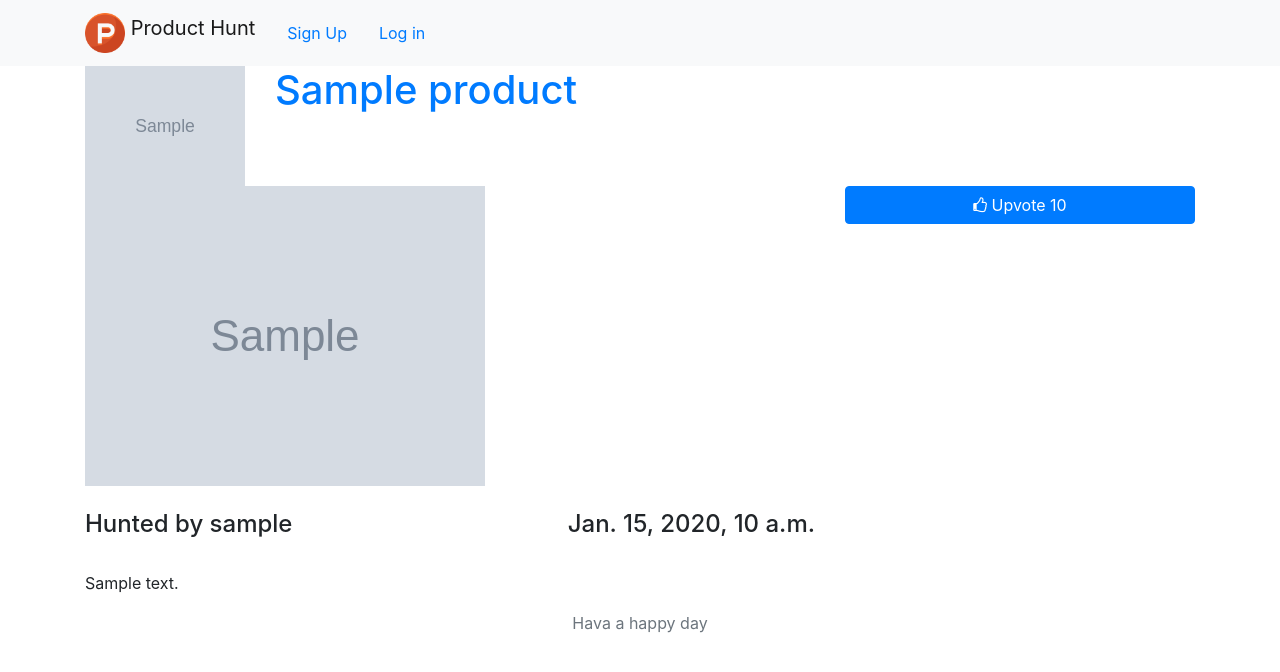
After one commit to ShakhzodbekYuldoshov/django-product_hunt-clone, a Django app: template product/templates/products/detail.html in a window 1280 px wide. The commit adds this page. Shown: the top 672 px of the page. Run offline with Django 3.2, Linux system fonts and the light colour scheme; the template is opened without the code that fills it: most values are stand-ins (such as "Sample title", 1, 10 or a date in 2020); grey boxes marked "Sample" are stand-in pictures; some libraries are stand-ins or nearby versions.

Commit message:
added detail page of product

```diff
--- /dev/null
+++ b/product/templates/products/detail.html
@@ -0,0 +1,87 @@
+{% extends "base.html" %}
+
+{% block links %}
+    <link rel="stylesheet" href="path/to/font-awesome/css/font-awesome.min.css">
+{% endblock links %}
+
+{% block title %}Home page{% endblock title %}
+
+{% block content %}
+
+<div class="row">
+
+    <div class="col-2">
+
+        <img src="{{ product.icon.url }}" alt="Icon" class="img-fluid">
+
+    </div>
+
+    <div class="col-10">
+
+        <a href="{{ product.url }}" ><h1>{{ product.title }}</h1></a>
+
+    </div>
+
+</div>
+
+
+<div class="row">
+
+    <div class="col-8">
+
+        <img src="{{ product.image.url }}" alt="Image" class="img-fluid">
+
+    </div>
+
+    <div class="col-4">
+
+        <a href="javascript: document.getElementById('upvote').submit()" ><button class="btn btn-primary btn-large btn-block"><i class="fa fa-thumbs-o-up" aria-hidden="true"></i> Upvote {{ product.votes_total }}</button></a>
+
+    </div>
+
+</div>
+
+
+<br>
+
+
+<div class="row">
+
+    <div class="col-4">
+
+        <h4>Hunted by {{ product.hunter.username }}</h4>
+
+    </div>
+
+    <div class="col-4 text-right">
+
+        <h4>{{ product.pub_date_pretty }}</h4>
+
+    </div>
+
+</div>
+
+
+<br>
+
+
+<div class="row">
+
+    <div class="col-8">
+
+        <p>{{ product.body }}</p>
+
+    </div>
+
+</div>
+
+
+<form id="upvote" method="POST" action="{% url 'upvote' product.id %}" >
+{% csrf_token %}
+
+    <input type="hidden">
+
+</form>
+
+
+{% endblock content %}
--- a/product/urls.py
+++ b/product/urls.py
@@ -4,4 +4,6 @@ from . import views
 
 urlpatterns = [
     path('create/', views.create, name='create'),
+    path('<int:product_id>', views.detail, name="detail"),
+    path('<int:product_id>/upvote/', views.upvote, name="upvote")
 ]
--- a/templates/base.html
+++ b/templates/base.html
@@ -51,6 +51,8 @@
                             <input type="hidden">
                         </form>
 
+                        <a class="nav-item nav-link" href="{% url 'create' %}"><strong style="font-size: 30px;">&#43;</strong></a>
+
                         <a class="nav-item nav-link" href="javascript: {document.getElementById('log_out').submit()}">Log out</a>
 
                     {% else %}
```
Also changed, not shown: product/views.py (+20 -6 lines).
